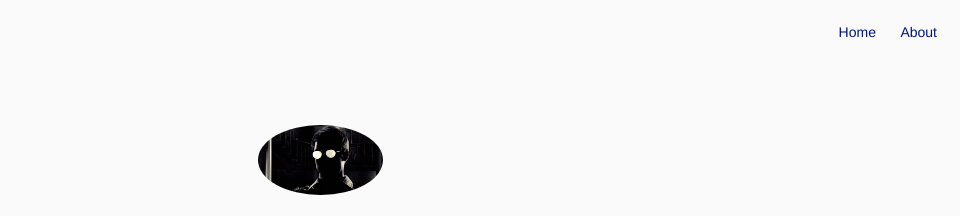
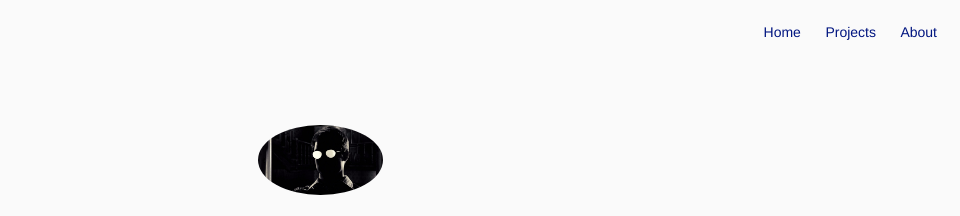
Before and after one commit to td00k/td00k.github.io, a Jekyll site: the page built from blog.html, in a window 1280 px wide. Shown: the top 216 px of the page, without its empty margins (320-1280 px from the left). Built offline with Jekyll 4.4.1, drawn with Linux system fonts in a browser that asks for light colours.

Commit message:
Nav hardcoded projects

```diff
--- a/_includes/nav.html
+++ b/_includes/nav.html
@@ -14,13 +14,11 @@
             {% endif %}
         {% endif %}
 
-        {% if site.projects == true %}
-            {% if page.title != "Projects" %}
+
                 <li class="item">
                     <a class="link" href="{{ site.url }}/projects">Projects</a>
                 </li>
-            {% endif %}
-        {% endif %}
+
 
         {% if site.about == true %}
             {% if page.title != "About" %}
```
Also changed, not shown: blog.html (renamed from blog/index.html), 1 other file.
